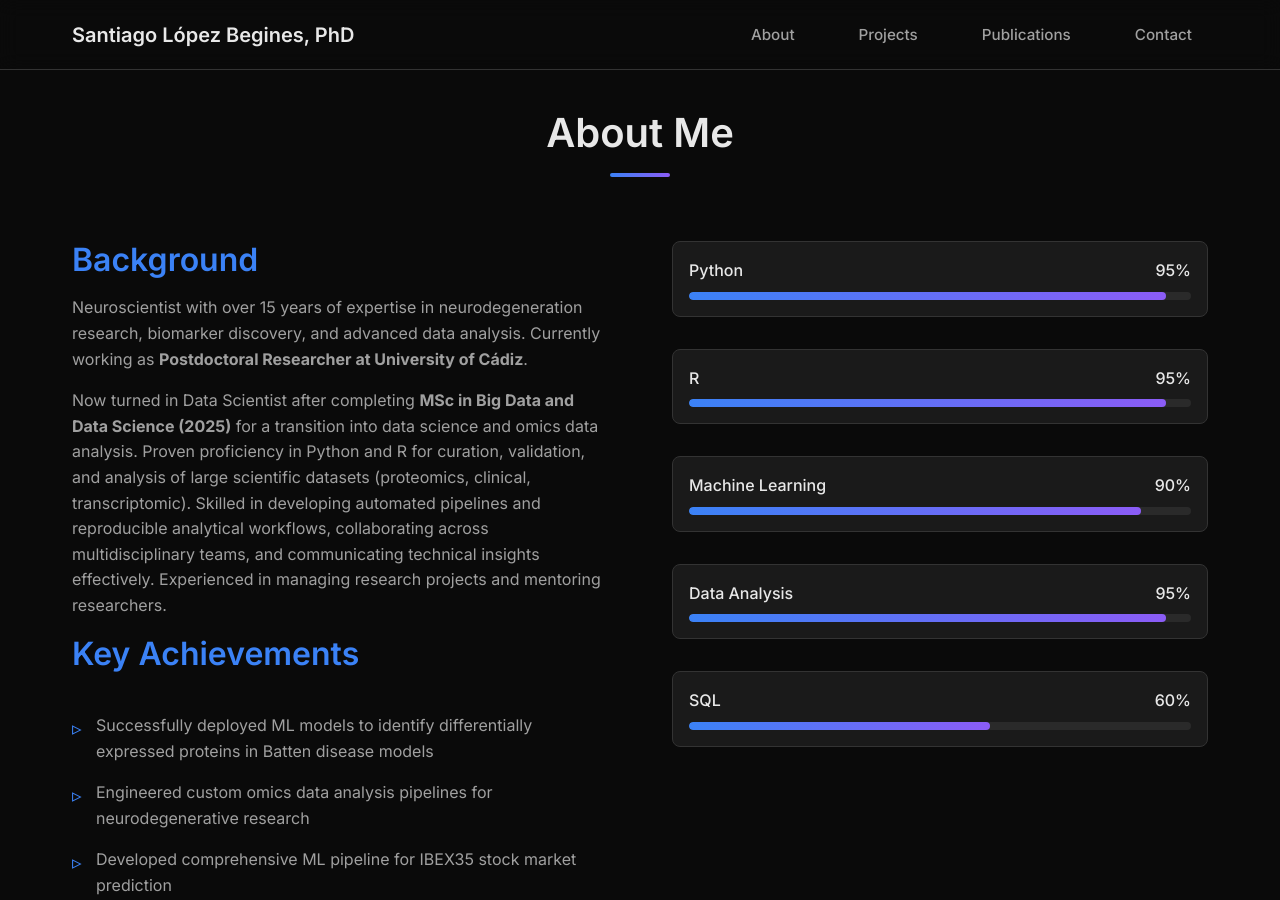
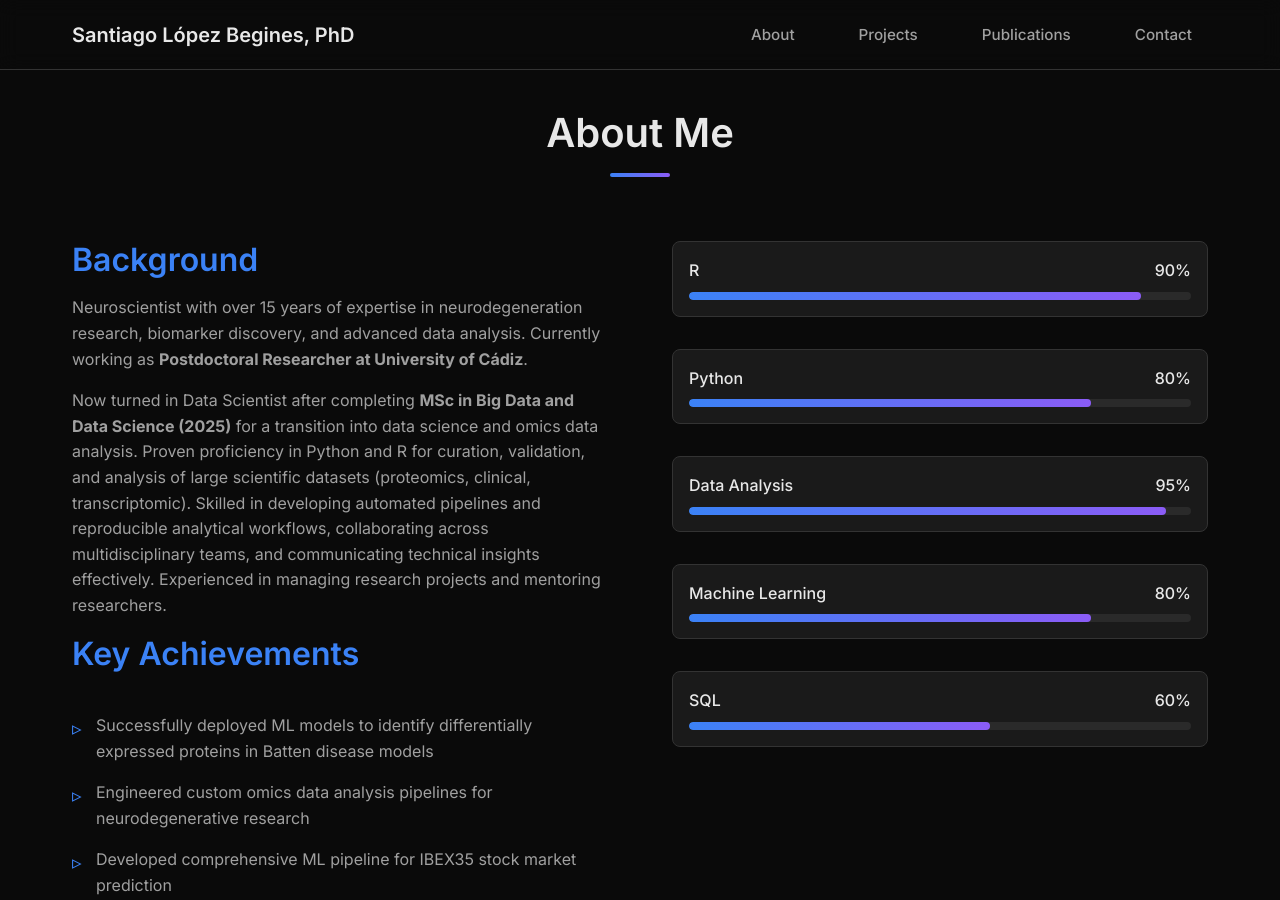
Before and after one commit to SLopezBegines/SLopezBegines.github.io, a Jekyll site: the page built from index.md, in a window 1280 px wide and 900 px high, scrolled down 887 px. Built offline with Jekyll 4.4.1, drawn with Linux system fonts in a browser that asks for light colours.

Commit message:
Update skill levels for Python and Machine Learning

```diff
--- a/_config.yml
+++ b/_config.yml
@@ -46,14 +46,14 @@ social:
 
 # Skills
 skills:
+  - name: R
+    level: 90
   - name: Python
-    level: 95
-  - name: R
+    level: 80
+  - name: Data Analysis
     level: 95
   - name: Machine Learning
-    level: 90
-  - name: Data Analysis
-    level: 95
+    level: 80
   - name: SQL
     level: 60
 
```
